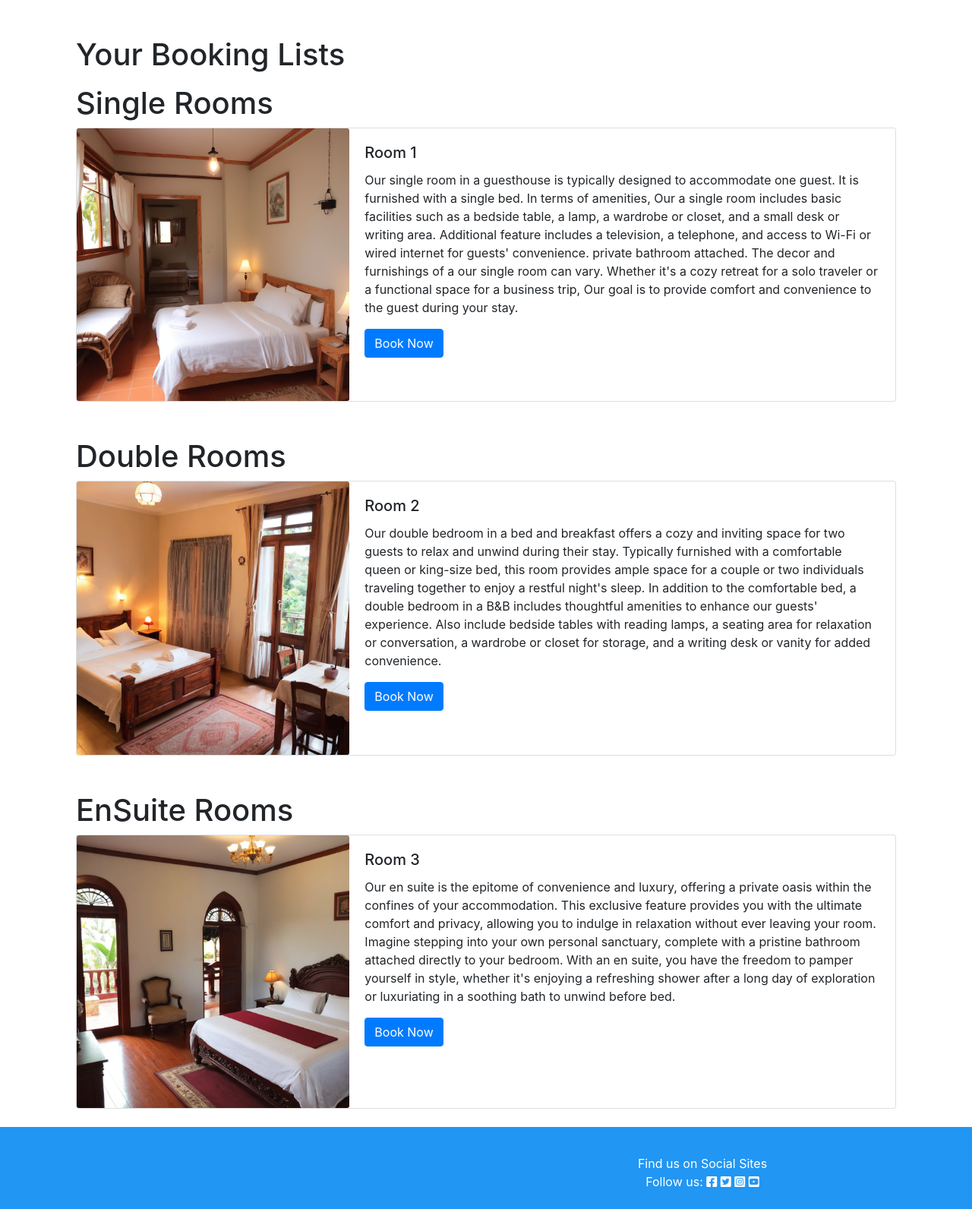
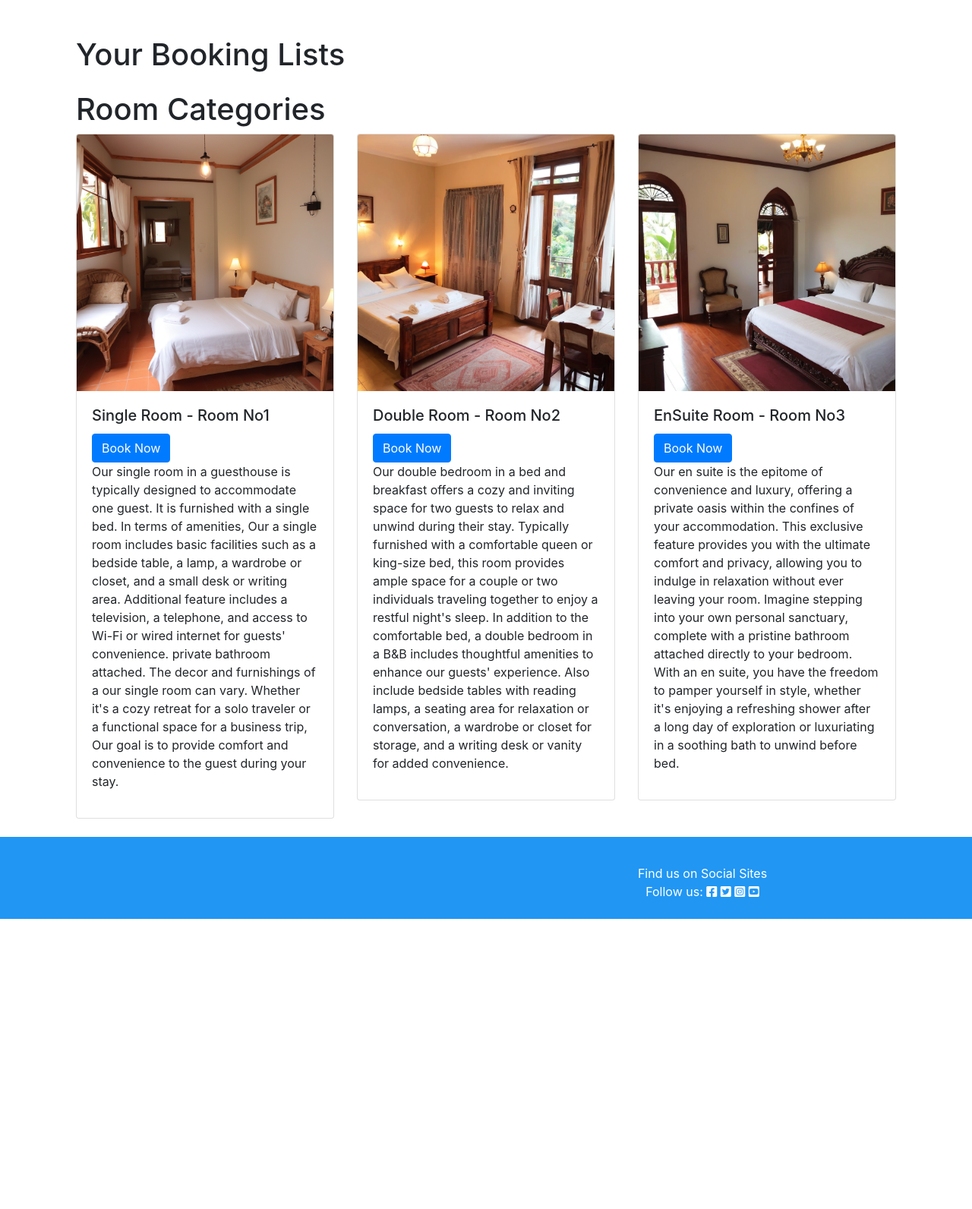
Before and after one commit to tugii21/Garnish, a Django app: page /room/ in a window 1280 px wide. Shown: the part 56-1648 px from the top of the page at 76% size. After the commit the page ends 1266 px from the top, so only its background shows below. Run offline with Django 4.2, Linux system fonts and the light colour scheme; the visitor is signed in with stand-in values (Sample User, id 1); data that the repository does not hold is empty; some libraries are stand-ins or nearby versions; grey boxes are pictures that could not be loaded.

Commit message:
change room booking layout customised

```diff
--- a/templates/booking_list.html
+++ b/templates/booking_list.html
@@ -1,7 +1,8 @@
 {% extends 'base.html' %}
 {% load static %}
 
-{% block title %}booking list{% endblock %}
+{% block title %}Booking{% endblock %}
+
 {% block content %}
 <div class="container mt-4">
     <h1>Your Booking Lists</h1>
@@ -9,138 +10,47 @@
         {% for booking in bookings %}
             <li>
                 <a href="{% url 'booking_detail' booking.id%}">Booking ID: {{ booking.id }}</a><br>
-
             </li>
         {% endfor %}
     </ul>
+</div>
 
+<div class="container mt-4">
+    <h1>Room Categories</h1>
+    <div class="row">
+        <div class="col-md-4 mb-4">
+            <div class="card">
+                <img src="{% static 'images/singleroom.png' %}" class="card-img-top" alt="Room 1">
+                <div class="card-body">
+                    <h5 class="card-title">Single Room - Room No1 </h5><a href="{% url 'create_booking' %}?room=single" class="btn btn-primary">Book Now</a>
+                    <p>Our single room in a guesthouse is typically designed to accommodate one guest. It is furnished with a single bed. In terms of amenities, Our a single room includes basic facilities such as a bedside table, a lamp, a wardrobe or closet, and a small desk or writing area. Additional feature includes a television, a telephone, and access to Wi-Fi or wired internet for guests' convenience. private bathroom attached. The decor and furnishings of a our single room can vary. Whether it's a cozy retreat for a solo traveler or a functional space for a business trip, Our goal is to provide comfort and convenience to the guest during your stay.</p>
 
-
-
-    <h1>Single Rooms</h1>
-    <div class="row">
-        <div class="col-12 mb-4">
-            <div class="card w-100">
-                <div class="row no-gutters">
-                    <div class="col-4">
-                        <img src="{% static 'images/singleroom.png' %}" class="card-img" alt="Room 1">
-                    </div>
-                    <div class="col-8">
-                        <div class="card-body">
-                            <h5 class="card-title">Room 1</h5>
-                            <p class="card-text">
-                                Our single room in a guesthouse is typically designed to accommodate one guest. It is
-                                furnished
-                                with a single bed.
-                                In terms of amenities, Our a single room includes basic facilities such as a bedside
-                                table, a
-                                lamp, a wardrobe or closet, and a small desk or writing area. Additional feature
-                                includes a
-                                television, a telephone, and access to Wi-Fi or wired internet for guests' convenience.
-                                private
-                                bathroom attached.
-
-                                The decor and furnishings of a our single room can vary. Whether it's a cozy retreat for
-                                a solo
-                                traveler or a functional space for a business trip, Our goal is to provide comfort and
-                                convenience to the guest during your stay.
-
-                            </p>
-                            <a href="{% url 'create_booking' %}?room=single" class="btn btn-primary">Book Now</a>
-                        </div>
-                    </div>
                 </div>
             </div>
         </div>
 
-    </div>
-</div>
+        <div class="col-md-4 mb-4">
+            <div class="card">
+                <img src="{% static 'images/doubleroom.png' %}" class="card-img-top" alt="Room 2">
+                <div class="card-body">
+                    <h5 class="card-title">Double Room - Room No2</h5><a href="{% url 'create_booking' %}?room=double" class="btn btn-primary">Book Now</a>
+                    <p>Our double bedroom in a bed and breakfast offers a cozy and inviting space for two guests to relax and unwind during their stay. Typically furnished with a comfortable queen or king-size bed, this room provides ample space for a couple or two individuals traveling together to enjoy a restful night's sleep. In addition to the comfortable bed, a double bedroom in a B&B includes thoughtful amenities to enhance our guests' experience. Also include bedside tables with reading lamps, a seating area for relaxation or conversation, a wardrobe or closet for storage, and a writing desk or vanity for added convenience.</p>
 
-<div class="container mt-4">
-    <h1>Double Rooms</h1>
-    <div class="row">
-        <div class="col-12 mb-4">
-            <div class="card w-100">
-                <div class="row no-gutters">
-                    <div class="col-4">
-                        <img src="{% static 'images/doubleroom.png' %}" class="card-img" alt="Room 1">
-                    </div>
-                    <div class="col-8">
-                        <div class="card-body">
-                            <h5 class="card-title">Room 2</h5>
-                            <p class="card-text">
-                                Our double bedroom in a bed and breakfast offers a cozy and inviting space for two
-                                guests to
-                                relax and unwind during their stay. Typically furnished with a comfortable queen or
-                                king-size
-                                bed, this room provides ample space for a couple or two individuals traveling together
-                                to enjoy
-                                a restful night's sleep.
-
-                                In addition to the comfortable bed, a double bedroom in a B&B includes thoughtful
-                                amenities to
-                                enhance our guests' experience. Also include bedside tables with reading lamps, a
-                                seating area
-                                for relaxation or conversation, a wardrobe or closet for storage, and a writing desk or
-                                vanity
-                                for added convenience.
-
-                            </p>
-                            <a href="{% url 'create_booking' %}?room=double" class="btn btn-primary">Book Now</a>
-                        </div>
-                    </div>
                 </div>
             </div>
         </div>
 
+        <div class="col-md-4 mb-4">
+            <div class="card">
+                <img src="{% static 'images/ensuiteroom.png' %}" class="card-img-top" alt="Room 3">
+                <div class="card-body">
+                    <h5 class="card-title">EnSuite Room - Room No3</h5><a href="{% url 'create_booking' %}?room=ensuite" class="btn btn-primary">Book Now</a>
+                    <p>Our en suite is the epitome of convenience and luxury, offering a private oasis within the confines of your accommodation. This exclusive feature provides you with the ultimate comfort and privacy, allowing you to indulge in relaxation without ever leaving your room. Imagine stepping into your own personal sanctuary, complete with a pristine bathroom attached directly to your bedroom. With an en suite, you have the freedom to pamper yourself in style, whether it's enjoying a refreshing shower after a long day of exploration or luxuriating in a soothing bath to unwind before bed.</p>
+
+                </div>
+            </div>
+        </div>
     </div>
 </div>
 
-<div class="container mt-4">
-    <h1>EnSuite Rooms</h1>
-    <div class="row">
-        <div class="col-12 mb-4">
-            <div class="card w-100">
-                <div class="row no-gutters">
-                    <div class="col-4">
-                        <img src="{% static 'images/ensuiteroom.png' %}" class="card-img" alt="Room 1">
-                    </div>
-                    <div class="col-8">
-                        <div class="card-body">
-                            <h5 class="card-title">Room 3</h5>
-                            <p class="card-text">
-                                Our en suite is the epitome of convenience and luxury, offering a private oasis within
-                                the
-                                confines of your accommodation. This exclusive feature provides you with the ultimate
-                                comfort
-                                and privacy, allowing you to indulge in relaxation without ever leaving your room.
-
-                                Imagine stepping into your own personal sanctuary, complete with a pristine bathroom
-                                attached
-                                directly to your bedroom. With an en suite, you have the freedom to pamper yourself in
-                                style,
-                                whether it's enjoying a refreshing shower after a long day of exploration or luxuriating
-                                in a
-                                soothing bath to unwind before bed.
-                            </p>
-                            <a href="{% url 'create_booking' %}?room=ensuite" class="btn btn-primary">Book Now</a>
-                        </div>
-                    </div>
-                </div>
-            </div>
-        </div>
-
-    </div>
-</div>
-
-
-
-
-
-
-
-
-
-
-
 {% endblock %}
```
